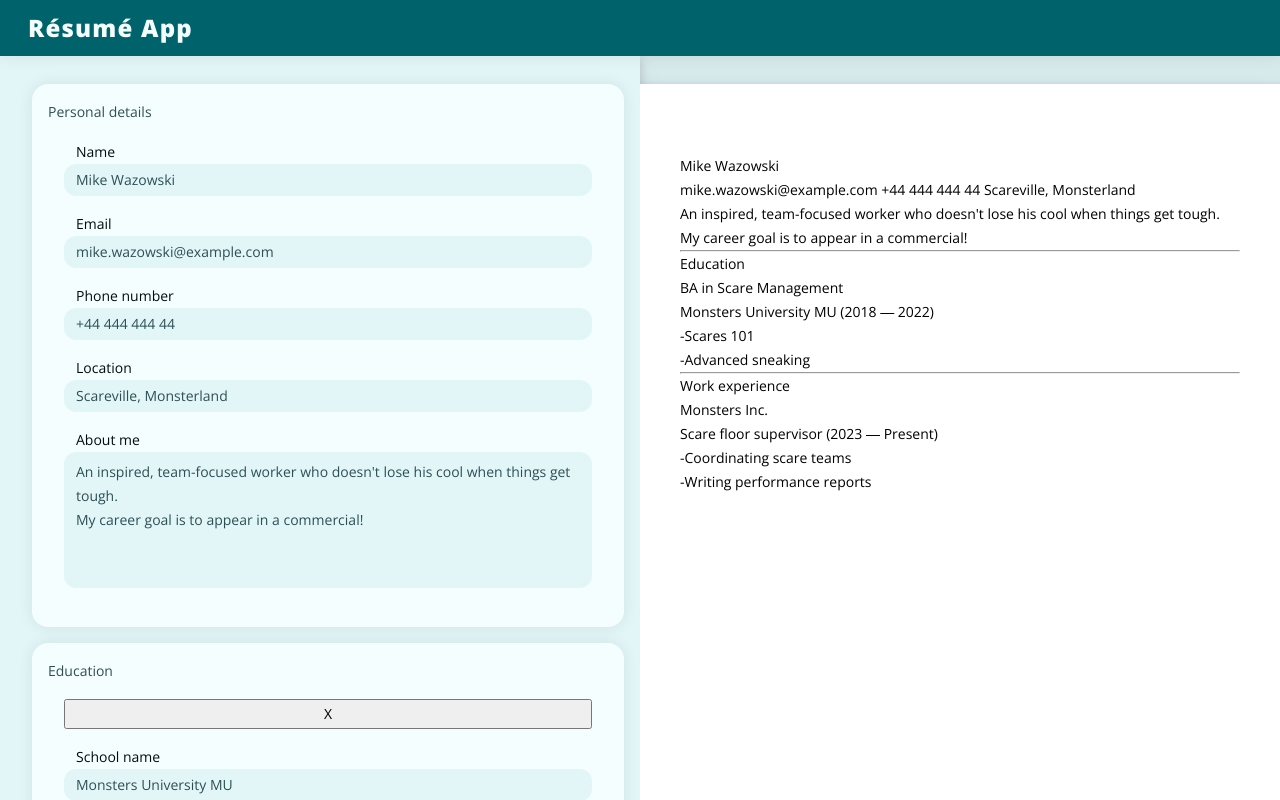
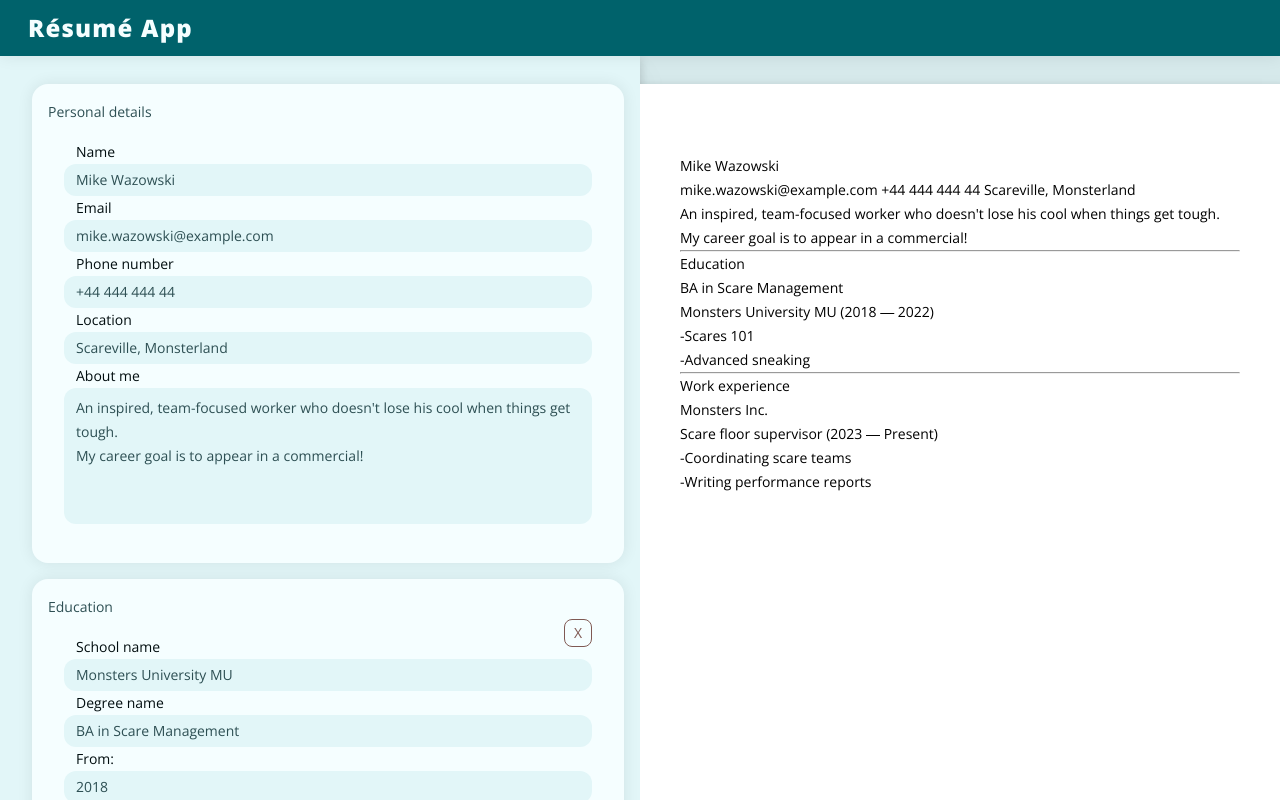
Before and after one commit to vicpues/odin-cv, a React (Vite) app: page / in a window 1280 px wide. Built offline with nearby package versions, Linux system fonts and the light colour scheme.

Commit message:
feat: Add 'delete' button

```diff
--- /dev/null
+++ b/src/components/Form/DeleteButton/DeleteButton.css
@@ -0,0 +1,21 @@
+.delete-group-button {
+  position: absolute;
+  top: 0;
+  right: var(--margin-m);
+  transition: all 0.1s;
+  cursor: pointer;
+  border: 1px solid var(--danger);
+  border-radius: var(--margin-xs);
+  background-color: var(--bg-light);
+  width: 2em;
+  height: 2em;
+  color: var(--danger);
+
+  &:hover,
+  &:focus {
+    transform: scale(1.2);
+    outline: none;
+    background-color: var(--danger);
+    color: var(--bg-light);
+  }
+}
--- /dev/null
+++ b/src/components/Form/DeleteButton/DeleteButton.jsx
@@ -0,0 +1,16 @@
+import "./DeleteButton.css";
+
+export default function DeleteButton({ sectionTitle, onDelete }) {
+  const accessibleName = `Remove this ${sectionTitle.toLowerCase()}`;
+  return (
+    <button
+      aria-label={accessibleName}
+      title={accessibleName}
+      className="delete-group-button"
+      onClick={onDelete}
+      type="button"
+    >
+      X
+    </button>
+  );
+}
--- a/src/components/Form/EducationTemplate.jsx
+++ b/src/components/Form/EducationTemplate.jsx
@@ -2,9 +2,18 @@ import Input from "./Input/Input";
 import ToFromInputs from "./ToFromInputs/ToFromInputs";
 import InputGroup from "./InputGroup/InputGroup";
 
-export default function EducationTemplate({ groupData, onUpdate, onDelete }) {
+export default function EducationTemplate({
+  sectionTitle,
+  groupData,
+  onUpdate,
+  onDelete,
+}) {
   return (
-    <InputGroup onUpdate={onUpdate} onDelete={onDelete}>
+    <InputGroup
+      sectionTitle={sectionTitle}
+      onUpdate={onUpdate}
+      onDelete={onDelete}
+    >
       <Input
         label="School name"
         name="school"
--- a/src/components/Form/FormSection/FormSection.jsx
+++ b/src/components/Form/FormSection/FormSection.jsx
@@ -34,6 +34,7 @@ export default function FormSection({
         return (
           <GroupTemplate
             key={groupData.uniqueId}
+            sectionTitle={title}
             groupData={groupData}
             onUpdate={createUpdateHandler(handlerArgs)}
             onDelete={
--- a/src/components/Form/InputGroup/InputGroup.css
+++ b/src/components/Form/InputGroup/InputGroup.css
@@ -1,6 +1,5 @@
 .input-group {
-  display: flex;
-  flex-direction: column;
+  position: relative;
   gap: var(--margin-m);
   padding: var(--margin-m);
 
--- a/src/components/Form/InputGroup/InputGroup.jsx
+++ b/src/components/Form/InputGroup/InputGroup.jsx
@@ -1,15 +1,19 @@
+import DeleteButton from "../DeleteButton/DeleteButton";
 import "./InputGroup.css";
 
-export default function InputGroup({ children, onUpdate, onDelete = null }) {
+export default function InputGroup({
+  children,
+  sectionTitle,
+  onUpdate,
+  onDelete = null,
+}) {
   return (
     <form
       onSubmit={onUpdate}
       className={"input-group" + (onDelete ? " extensible" : "")}
     >
       {onDelete && (
-        <button onClick={onDelete} type="button">
-          X
-        </button>
+        <DeleteButton sectionTitle={sectionTitle} onDelete={onDelete} />
       )}
       {children}
     </form>
--- a/src/components/Form/PersonalTemplate.jsx
+++ b/src/components/Form/PersonalTemplate.jsx
@@ -1,9 +1,13 @@
 import Input from "./Input/Input";
 import InputGroup from "./InputGroup/InputGroup";
 
-export default function PersonalTemplate({ groupData, onUpdate }) {
+export default function PersonalTemplate({
+  sectionTitle,
+  groupData,
+  onUpdate,
+}) {
   return (
-    <InputGroup onUpdate={onUpdate}>
+    <InputGroup sectionTitle={sectionTitle} onUpdate={onUpdate}>
       <Input
         label="Name"
         name="name"
--- a/src/components/Form/WorkTemplate.jsx
+++ b/src/components/Form/WorkTemplate.jsx
@@ -2,10 +2,18 @@ import Input from "./Input/Input";
 import ToFromInputs from "./ToFromInputs/ToFromInputs";
 import InputGroup from "./InputGroup/InputGroup";
 
-export default function GroupTemplate({ groupData, onUpdate, onDelete }) {
-  const CURRENT_YEAR = new Date().getFullYear();
+export default function GroupTemplate({
+  sectionTitle,
+  groupData,
+  onUpdate,
+  onDelete,
+}) {
   return (
-    <InputGroup onUpdate={onUpdate} onDelete={onDelete}>
+    <InputGroup
+      sectionTitle={sectionTitle}
+      onUpdate={onUpdate}
+      onDelete={onDelete}
+    >
       <Input
         label="Company name"
         name="company"
```
